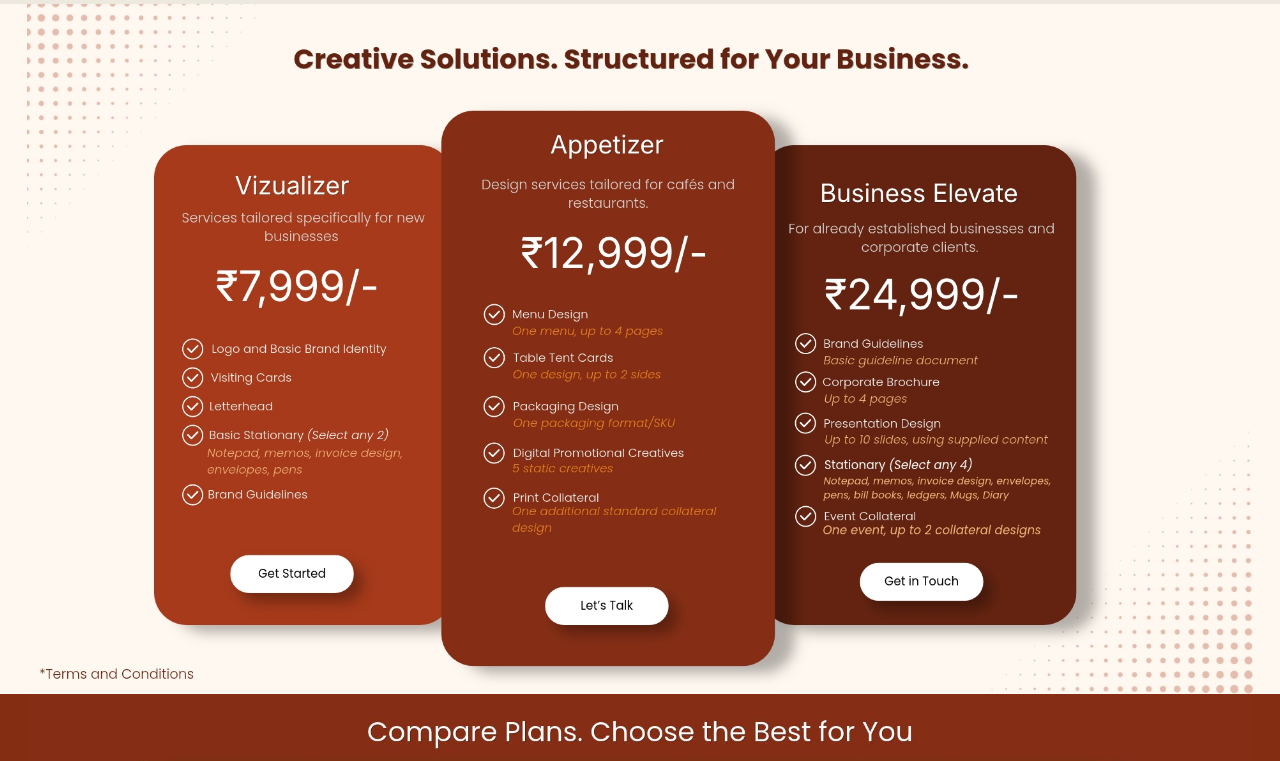
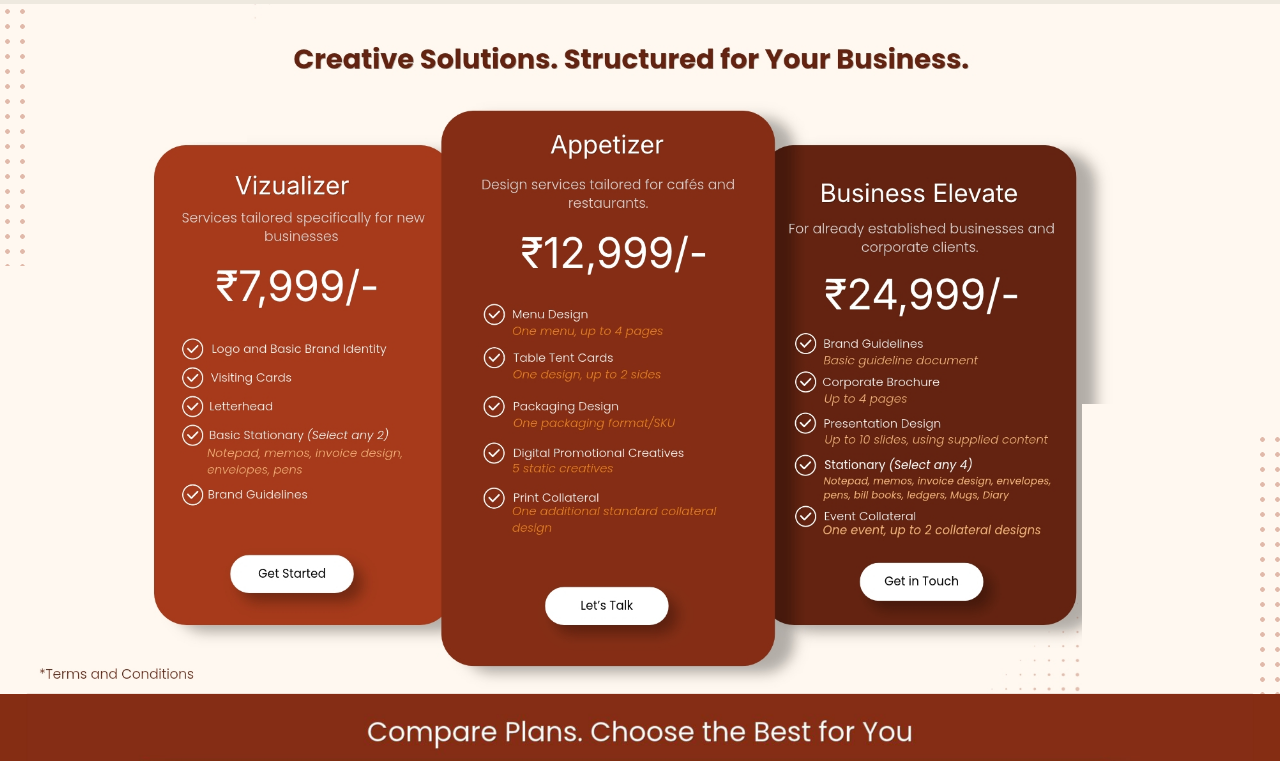
Before and after one commit to isacanugrehgambhir-afk/graphicoinnovative, a plain HTML site: page index.html in a window 1280 px wide. Shown: the part 6770-7531 px from the top of the page. Drawn offline with nearby package versions, Linux system fonts and the light colour scheme.

Commit message:
Move package dot accents to section corners

```diff
--- a/index.html
+++ b/index.html
@@ -139,8 +139,16 @@
     .package-footnote { margin:25px 0 0; display:flex; justify-content:space-between; align-items:center; gap:18px; color:var(--muted); font-size:12px; line-height:1.55; }
     .package-footnote a { color:var(--red); font-weight:700; white-space:nowrap; text-underline-offset:3px; }
     .packages, .package-comparison { padding:0; background:#fff8f0; }
+    .packages { position:relative; isolation:isolate; overflow:hidden; }
+    .packages:before, .packages:after { content:""; position:absolute; z-index:0; width:min(16vw,280px); height:38%; pointer-events:none; background-image:radial-gradient(circle,rgba(208,151,132,.65) 2px,transparent 2.6px); background-size:15px 15px; }
+    .packages:before { top:0; left:0; }
+    .packages:after { right:0; bottom:0; }
     .package-comparison { background:#852d13; }
-    .package-artwork { position:relative; width:min(100%,calc((100svh - 110px) * 1.7778)); margin:0 auto; line-height:0; }
+    .package-artwork { position:relative; z-index:1; width:min(100%,calc((100svh - 110px) * 1.7778)); margin:0 auto; line-height:0; }
+    .package-dot-mask { position:absolute; z-index:1; display:block; background:#fff8f0; pointer-events:none; }
+    .package-dot-mask.top-wide { top:0; left:0; width:18%; height:20%; }
+    .package-dot-mask.top-left { top:20%; left:0; width:10%; height:22%; }
+    .package-dot-mask.bottom-right { right:0; bottom:0; width:14%; height:42%; }
     .package-artwork img { display:block; width:100%; height:auto; }
     .package-terms-hotspot { position:absolute; left:1%; bottom:1.1%; width:16%; height:4.2%; min-height:24px; border-radius:3px; cursor:pointer; }
     .package-terms-hotspot:focus-visible { outline:3px solid #174a5b; outline-offset:2px; background:rgba(255,255,255,.35); }
@@ -698,6 +706,7 @@
     <section class="packages" id="packages" aria-label="Graphico design service packages">
       <figure class="package-artwork">
         <img src="assets/graphico-design-packages.jpg" alt="Creative Solutions. Structured for Your Business. Visualizer at ₹7,999 for new businesses includes logo and basic brand identity, visiting cards, letterhead, any two stationery designs, and brand guidelines. Appetizer at ₹12,999 for cafés and restaurants includes one menu up to four pages, one table tent design up to two sides, one packaging format or SKU, five static digital promotional creatives, and one additional standard collateral design. Business Elevate at ₹24,999 for established businesses and corporate clients includes basic brand guidelines, a corporate brochure up to four pages, a presentation up to ten slides using supplied content, any four stationery designs, and collateral for one event up to two designs." width="1920" height="1080" loading="lazy" decoding="async">
+        <span class="package-dot-mask top-wide" aria-hidden="true"></span><span class="package-dot-mask top-left" aria-hidden="true"></span><span class="package-dot-mask bottom-right" aria-hidden="true"></span>
         <a class="package-terms-hotspot" href="terms.html" aria-label="Terms and Conditions" title="Terms and Conditions"></a>
         <a class="package-cta-hotspot package-cta-visualizer" href="#quote" aria-label="Get started with the Visualizer package and go to contact" title="Get started with Visualizer"></a>
         <a class="package-cta-hotspot package-cta-appetizer" href="#quote" aria-label="Talk to Graphico about the Appetizer package" title="Talk to Graphico about Appetizer"></a>
```
